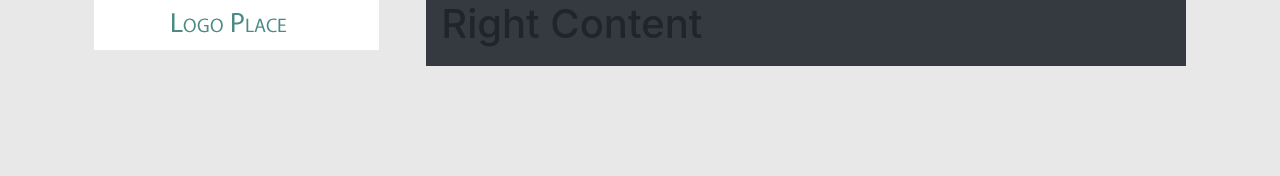
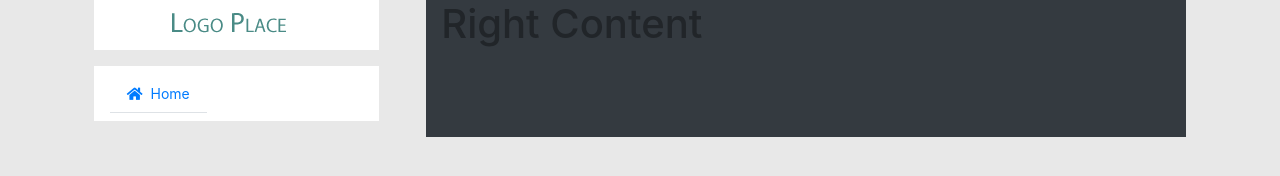
Before and after one commit to tutkuince/designingBlog, a plain HTML site: page index.html in a window 1280 px wide. Drawn offline with Linux system fonts and the light colour scheme.

Commit message:
Created menu with home page

```diff
--- a/index.html
+++ b/index.html
@@ -27,7 +27,21 @@
             </div>
           </div>
 
-
+        <!-- Menu -->
+          <div class="row bg-white mb-3">
+            <nav class="navbar navbar-expand-md" id="sidebar">
+                <button class="navbar-toggler bg-dark" data-toggle="collapse" data-targer="#navCollapse">
+                    <span class="navbar-toggler-icon"></span>
+                </button>
+                <div class="collapse navbar-collapse" id="navCollapse">
+                    <ul class="nav nav-tabs">
+                        <li class="nav-item">
+                            <a class="nav-link" href="#"><i class="fa fa-home pr-2"></i>Home</a>
+                        </li>
+                    </ul>
+                </div>
+            </nav>
+          </div>
         </div>
 
         <!--------------------  RIGHT     ---------------------->
```
